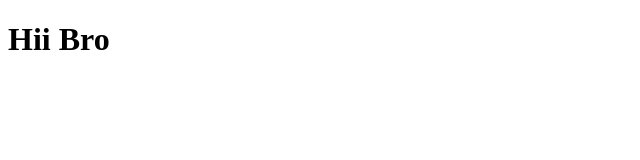
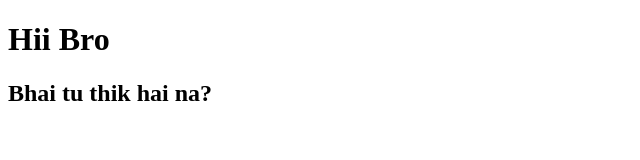
Before and after one commit to AmitChaudhary16/JavascriptProject, a plain HTML site: page index.html in a window 1280 px wide. Shown: the whole page, without its empty margins (0-640 px from the left). Drawn offline with Linux system fonts and the light colour scheme.

Commit message:
test kar liya

```diff
--- a/index.html
+++ b/index.html
@@ -7,5 +7,6 @@
 </head>
 <body>
     <h1>Hii Bro</h1>
+    <h2>Bhai tu thik hai na?</h2>
 </body>
 </html>
```
